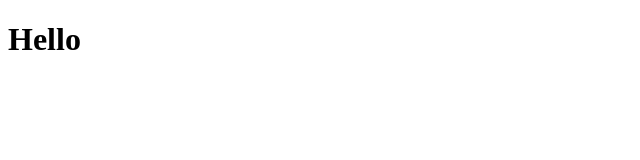
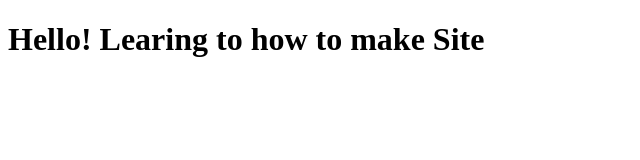
Before and after one commit to Baketaigoi/coursera-test, a plain HTML site: page site/index.html in a window 1280 px wide. Shown: the whole page, without its empty margins (0-640 px from the left). Drawn offline with Linux system fonts and the light colour scheme.

Commit message:
Small changes

```diff
--- a/site/index.html
+++ b/site/index.html
@@ -4,6 +4,6 @@
 	<title>Hello</title>
 </head>
 <body>
-<h1>Hello</h1>
+<h1>Hello! Learing to how to make Site</h1>
 </body>
 </html>
```
